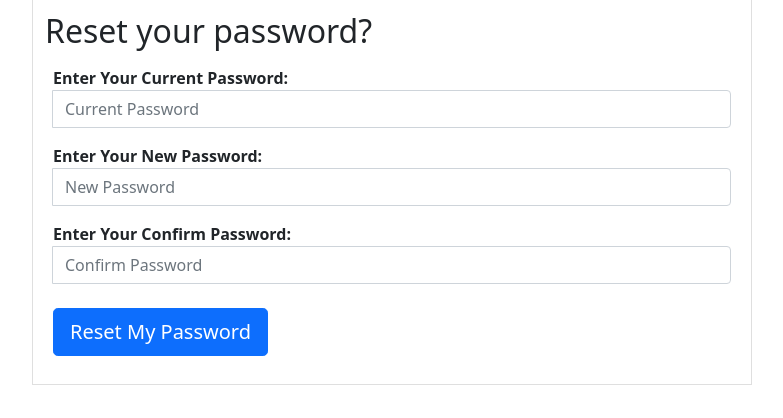
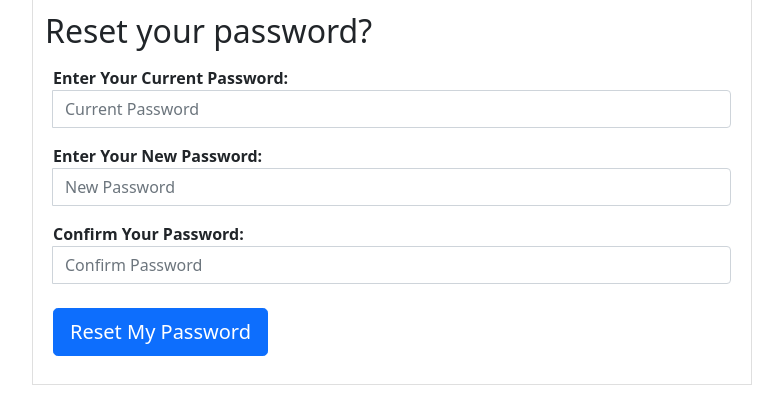
Before and after one commit to NetzOptimize/society, a Laravel app: page /users/profile in a window 1280 px wide. Shown: the part 164-582 px from the top of the page, without its empty margins (248-1031 px from the left). Run offline with Laravel 10, Linux system fonts and the light colour scheme; data that the repository does not hold is empty; some libraries are stand-ins or nearby versions.

Commit message:
Update profile.blade.php

```diff
--- a/resources/views/users/profile.blade.php
+++ b/resources/views/users/profile.blade.php
@@ -235,7 +235,7 @@
                                                         {{ $message }}
                                                     @enderror</div>
 
-                                                    <label for="" class="fw-bold">Enter Your Confirm Password:</label>
+                                                    <label for="" class="fw-bold">Confirm Your Password:</label>
 
                                                     <div class="input-group  mb-3">
                                                         <span class="input-group-addon"><i
```
